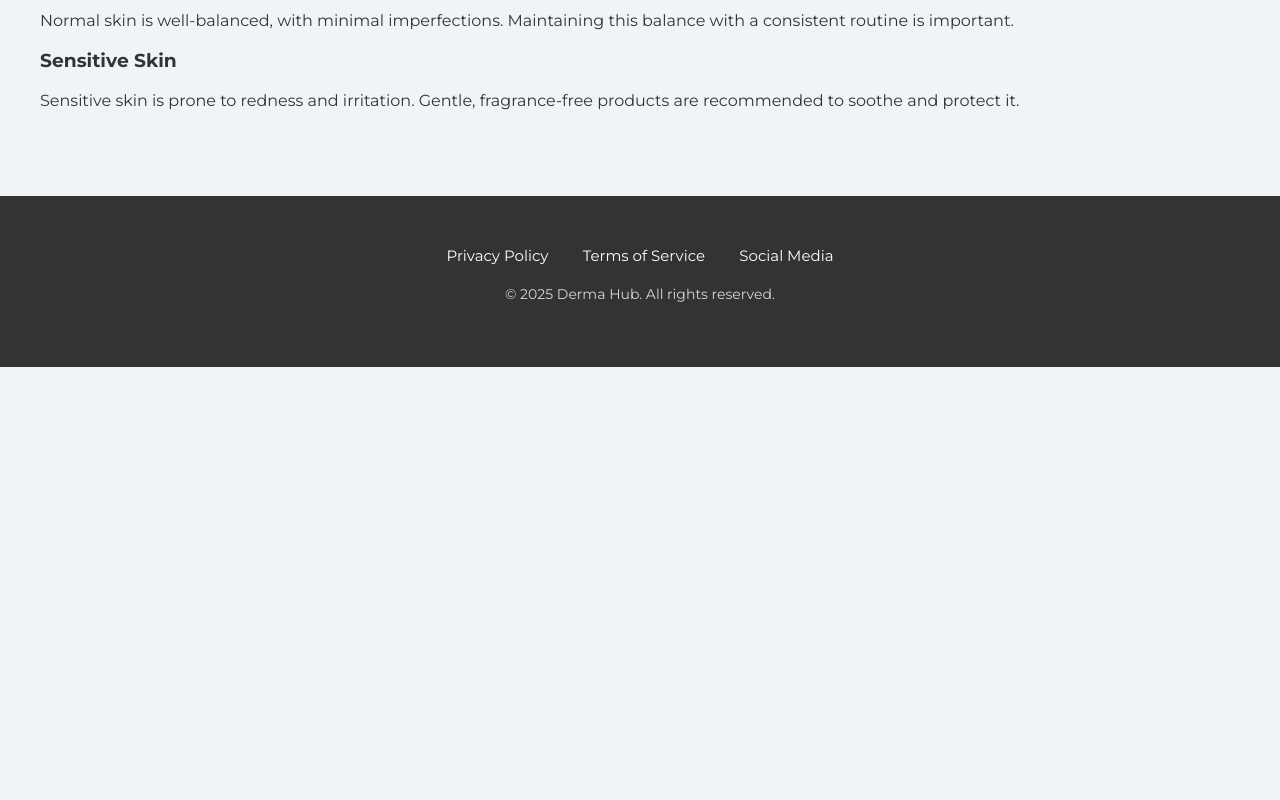
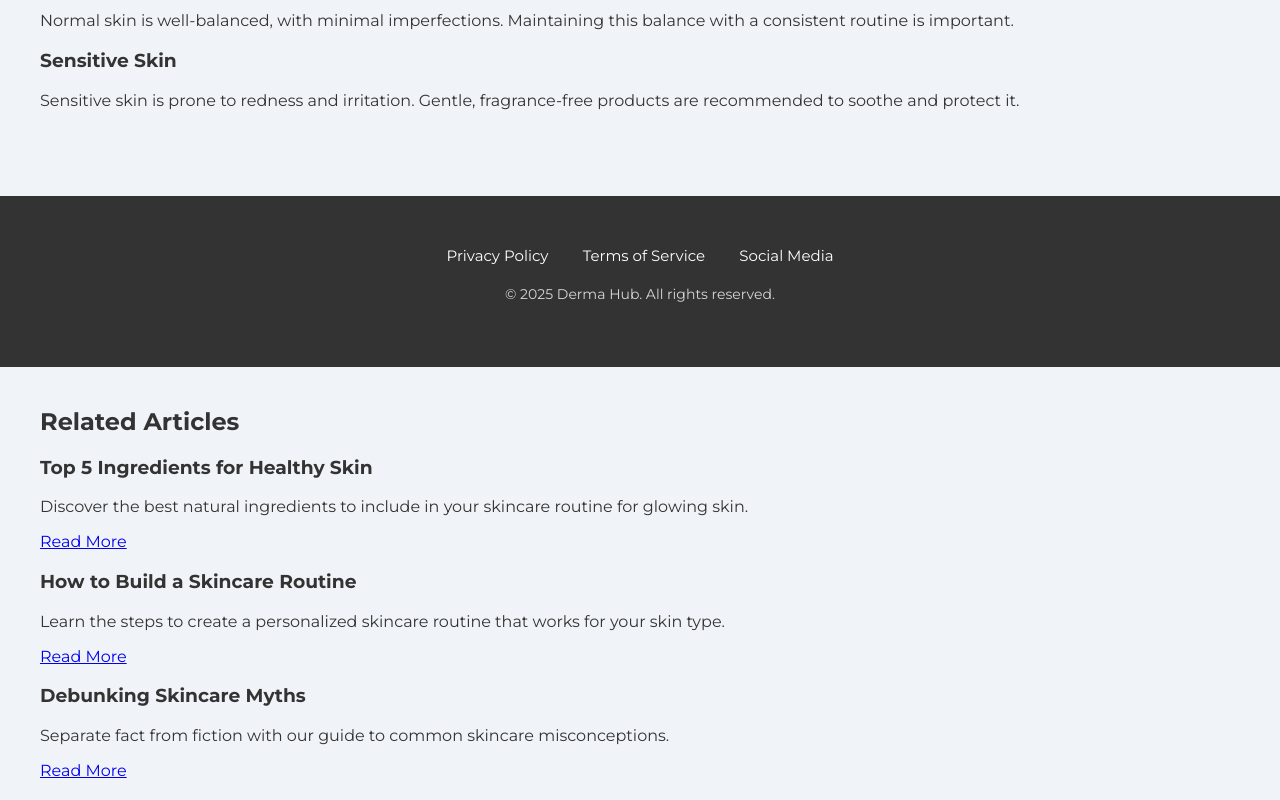
Before and after one commit to blacksnowmartin/DermaHub, a plain HTML site: page blog.html in a window 1280 px wide. Shown: the part 1073-1873 px from the top of the page. Before the commit the page ends 1440 px from the top, so only its background shows below. Drawn offline with Linux system fonts and the light colour scheme.

Commit message:
added suggestions

```diff
--- a/blog.html
+++ b/blog.html
@@ -69,3 +69,25 @@
     </footer>
 </body>
 </html>
+<section class="related-articles">
+    <div class="container">
+        <h2>Related Articles</h2>
+        <div class="related-grid">
+            <article class="related-card">
+                <h3>Top 5 Ingredients for Healthy Skin</h3>
+                <p>Discover the best natural ingredients to include in your skincare routine for glowing skin.</p>
+                <a href="ingredients.html" class="btn">Read More</a>
+            </article>
+            <article class="related-card">
+                <h3>How to Build a Skincare Routine</h3>
+                <p>Learn the steps to create a personalized skincare routine that works for your skin type.</p>
+                <a href="routine.html" class="btn">Read More</a>
+            </article>
+            <article class="related-card">
+                <h3>Debunking Skincare Myths</h3>
+                <p>Separate fact from fiction with our guide to common skincare misconceptions.</p>
+                <a href="myths.html" class="btn">Read More</a>
+            </article>
+        </div>
+    </div>
+</section>
```
